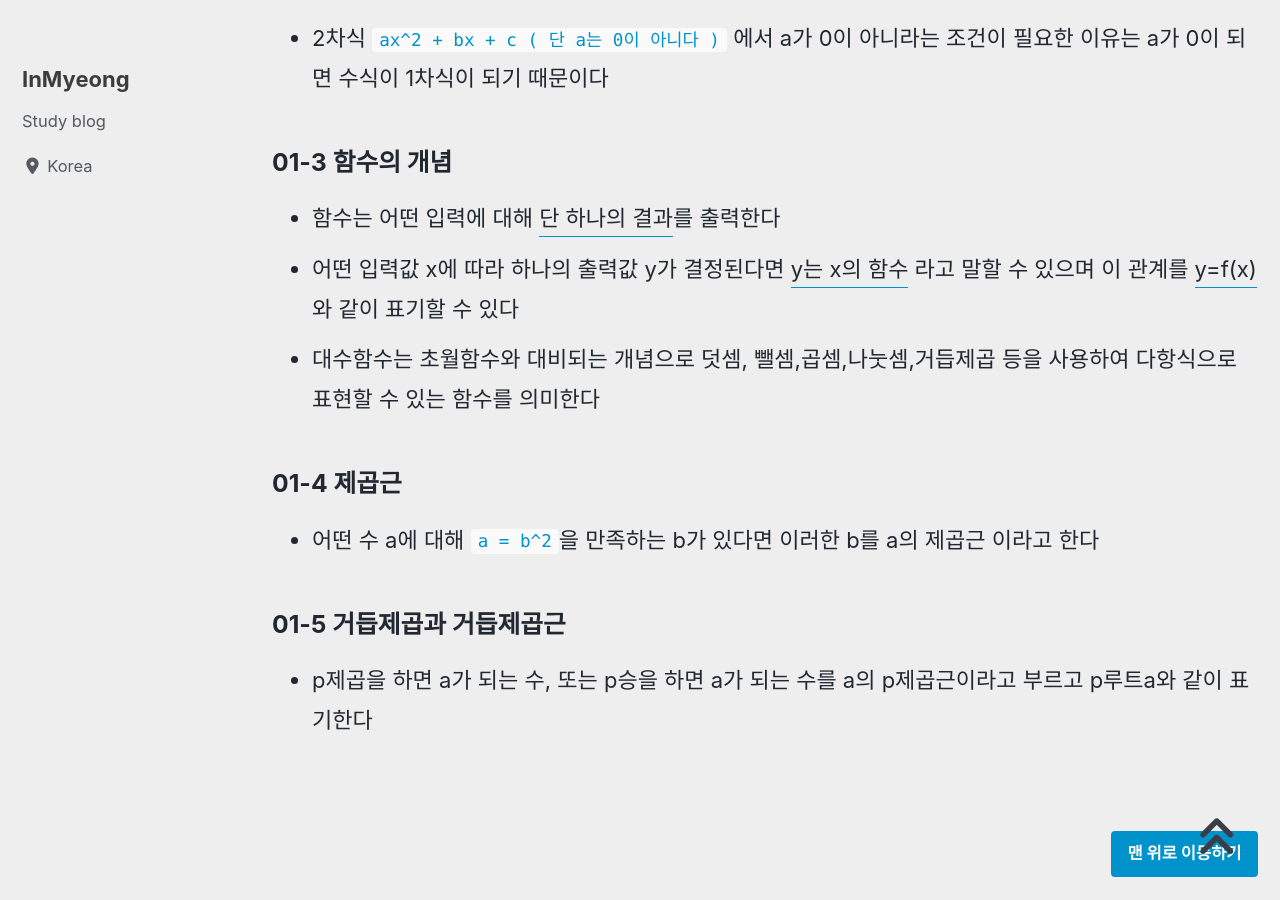
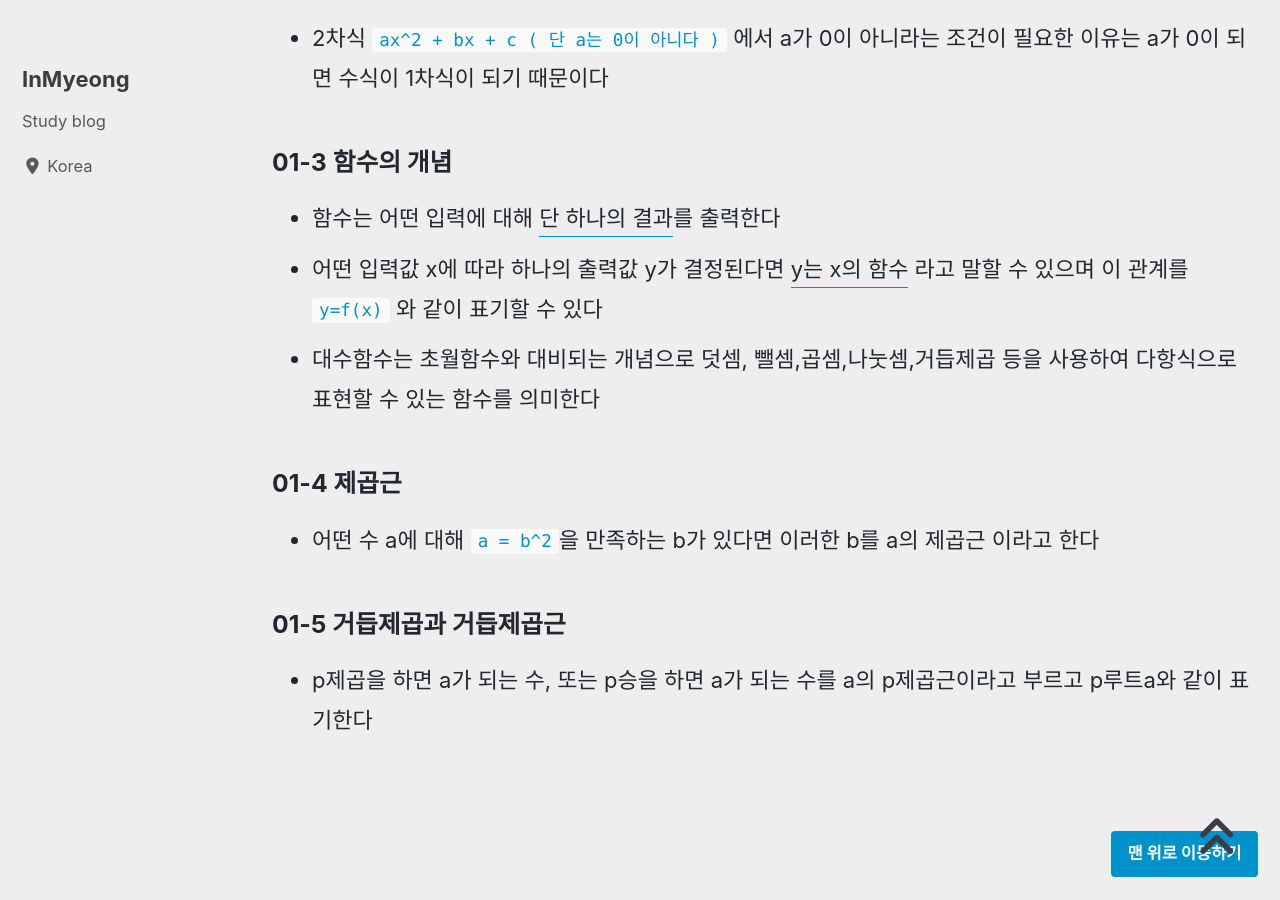
Before and after one commit to devMyeong/devMyeong.github.io, a Jekyll site: the page built from _posts/math-basic/2021-07-10-math-basic.md, in a window 1280 px wide and 900 px high, scrolled down 1273 px. Built offline with Jekyll 4.4.1, drawn with Linux system fonts in a browser that asks for light colours; cached includes are drawn as plain includes; nearby versions of some CDN libraries; some web fonts are replaced.

Commit message:
update chapter 01-3

```diff
--- a/_posts/math-basic/2021-07-10-math-basic.md
+++ b/_posts/math-basic/2021-07-10-math-basic.md
@@ -30,7 +30,7 @@ last_modified_at: 2021-07-10
 
 ### 01-3 함수의 개념
 - 함수는 어떤 입력에 대해 <u>단 하나의 결과</u>를 출력한다
-- 어떤 입력값 x에 따라 하나의 출력값 y가 결정된다면 <u>y는 x의 함수</u> 라고 말할 수 있으며 이 관계를 <u>y=f(x)</u>와 같이 표기할 수 있다
+- 어떤 입력값 x에 따라 하나의 출력값 y가 결정된다면 <u>y는 x의 함수</u> 라고 말할 수 있으며 이 관계를 `y=f(x)` 와 같이 표기할 수 있다
 - 대수함수는 초월함수와 대비되는 개념으로 덧셈, 뺄셈,곱셈,나눗셈,거듭제곱 등을 사용하여 다항식으로 표현할 수 있는 함수를 의미한다
 
 ### 01-4 제곱근
```
